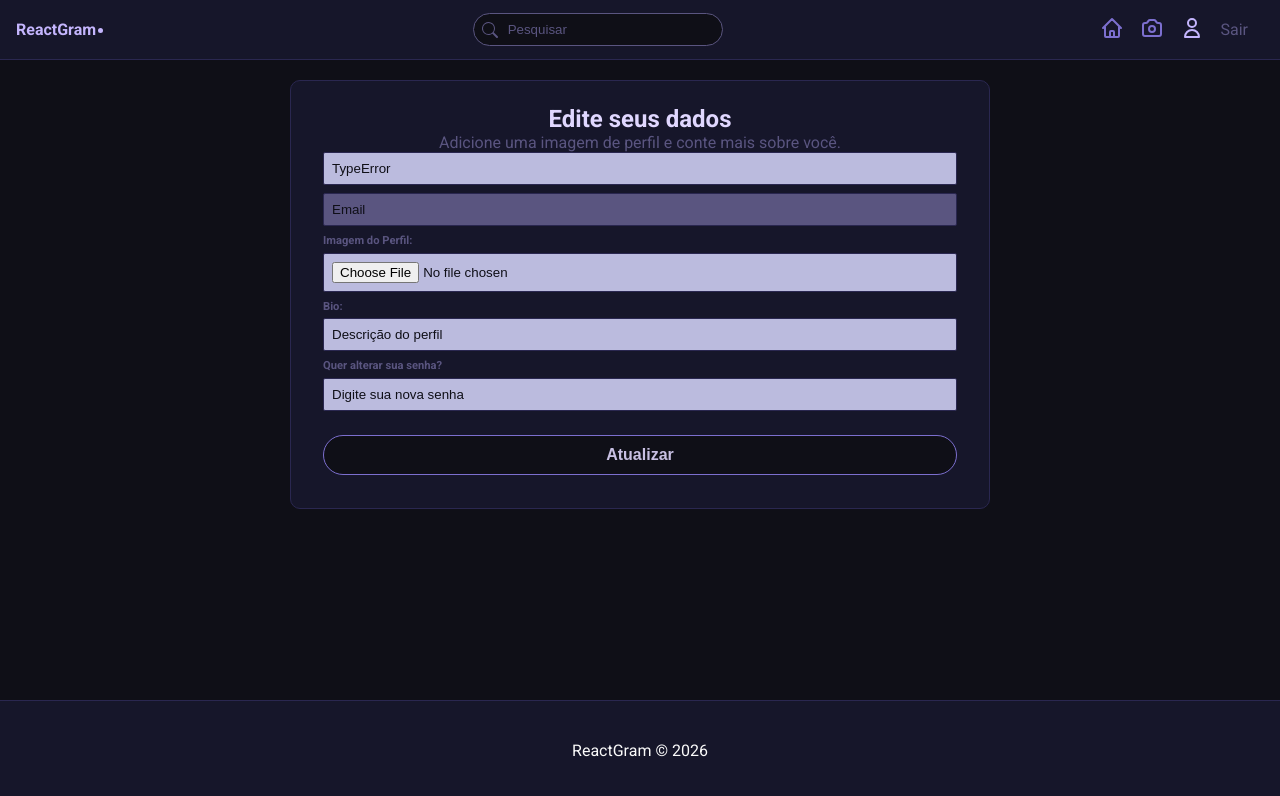
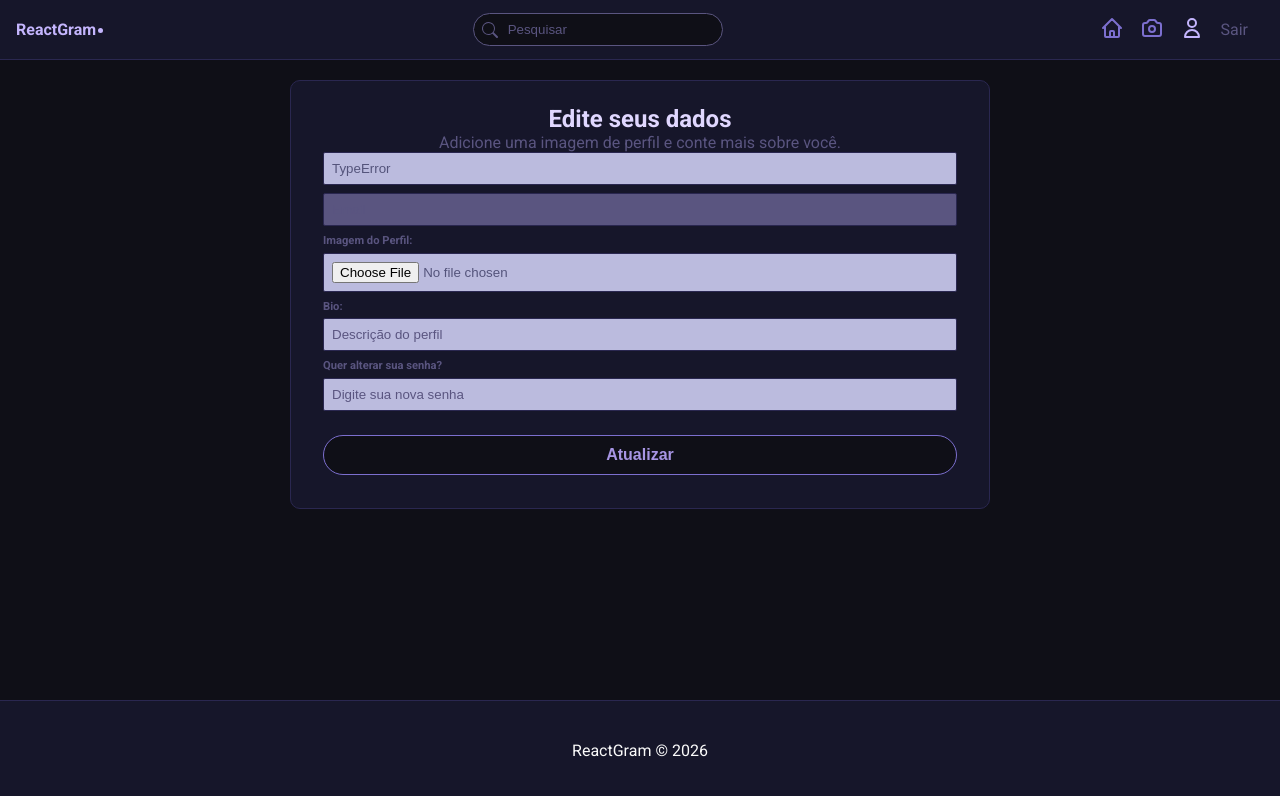
Before and after one commit to marianetasca/ReactGram, a React (Vite) app in the folder frontend/: page /profile in a window 1280 px wide. Shown: the top 796 px of the page. Built offline with nearby package versions, Linux system fonts and the light colour scheme; no server answers; sample sign-in values are in the browser's storage; a web font is replaced by a local one.

Commit message:
fix: corrige CSS global e do Profile.css

```diff
--- a/frontend/src/index.css
+++ b/frontend/src/index.css
@@ -4,6 +4,7 @@
   padding: 0;
   box-sizing: border-box;
 }
+
 #root {
   min-height: 100vh;
   display: flex;
@@ -61,7 +62,7 @@ label span {
 
 input {
   background-color: #bbbbde;
-  color: #0f0f17;
+  color: #54547b;
   border: 1px solid var(--rg-border);
   border-radius: 2px;
   padding: 8px 8px;
@@ -70,14 +71,14 @@ input {
 }
 
 input::placeholder {
-  color: #0f0f17;
+  color: var(--rg-muted);
 }
 
 .btn,
 button,
 input[type="submit"] {
   background-color: var(--rg-bg);
-  color: #c8c0e3;
+  color: #a795e4;
   border: 1px solid var(--rg-icons);
   padding: 10px 8px;
   font-weight: bold;
@@ -85,6 +86,7 @@ input[type="submit"] {
   font-size: 1em;
   border-radius: 20px;
 }
+
 input[type="submit"] {
   margin-top: 1em;
 }
@@ -92,6 +94,7 @@ input[type="submit"] {
 input:disabled {
   cursor: not-allowed;
   background-color: #5a5580;
+  color: #bbbbde;
 }
 
 button:hover,
@@ -100,7 +103,11 @@ input[type="submit"]:hover {
 }
 
 .cancel-btn {
-  background-color: #ccc;
+  background-color: #4c467d;
+}
+
+.cancel-btn:hover {
+  background-color: #2a2750;
 }
 
 .hide {
--- a/frontend/src/pages/profile/Profile.css
+++ b/frontend/src/pages/profile/Profile.css
@@ -78,6 +78,7 @@
   background-color: rgba(22, 22, 42, 0.8);
   transition: opacity 0.3s initial;
   opacity: 0;
+  cursor: pointer;
 }
 
 .photo:hover img {
@@ -86,10 +87,6 @@
 
 .photo:hover .actions {
   opacity: 1;
-}
-
-.actions svg {
-  cursor: pointer;
 }
 
 .edit-photo {
@@ -101,6 +98,10 @@
   margin-bottom: 1em;
 }
 
+.edit {
+  padding: 10px 0;
+}
+
 .user-photos p {
   margin-bottom: 8px;
 }
@@ -108,11 +109,18 @@
 .view-hover:hover {
   color: rgb(95, 149, 255);
 }
+
 .edit-hover:hover {
   color: rgb(255, 162, 0);
 }
+
 .delete-hover:hover {
   color: red;
+}
+
+.not-auth {
+  font-size: small;
+  padding: 0px 4px;
 }
 
 @media (min-width: 768px) {
--- a/frontend/src/pages/profile/Profile.jsx
+++ b/frontend/src/pages/profile/Profile.jsx
@@ -20,6 +20,7 @@ import {
   getUserPhotos,
   deletePhoto,
   updatePhoto,
+  getPhotos,
 } from "../../slices/photoSlice";
 
 const Profile = () => {
@@ -84,6 +85,9 @@ const Profile = () => {
     dispatch(publishPhoto(formData));
 
     setTitle("");
+    setImage("");
+    // Limpar o input file
+    e.target.reset();
 
     resetComponentMessage();
   };
@@ -189,7 +193,7 @@ const Profile = () => {
             </form>
           </div>
           <div className="edit-photo hide" ref={editPhotoForm}>
-            <p>Editando: </p>
+            <p className="main-color edit">Editando: </p>
             {editImage && (
               <img src={`${uploads}/photos/${editImage}`} alt={editTitle} />
             )}
@@ -226,15 +230,21 @@ const Profile = () => {
                 {id === userAuth._id ? (
                   <div className="actions">
                     <Link to={`/photos/${photo._id}`}>
-                      <BsFillEyeFill className="view-hover"/>
+                      <BsFillEyeFill className="view-hover" />
                     </Link>
-                    <BsPencilFill className="edit-hover" onClick={() => handleEdit(photo)} />
-                    <BsFillTrash3Fill className="delete-hover" onClick={() => handleDelete(photo._id)} />
+                    <BsPencilFill
+                      className="edit-hover"
+                      onClick={() => handleEdit(photo)}
+                    />
+                    <BsFillTrash3Fill
+                      className="delete-hover"
+                      onClick={() => handleDelete(photo._id)}
+                    />
                   </div>
                 ) : (
-                  <div>
-                    <Link className="btn" to={`/photos/${photo._id}`}>
-                      Ver
+                  <div className="actions">
+                    <Link className="btn no-auth" to={`/photos/${photo._id}`}>
+                      Ver mais
                     </Link>
                   </div>
                 )}
```
